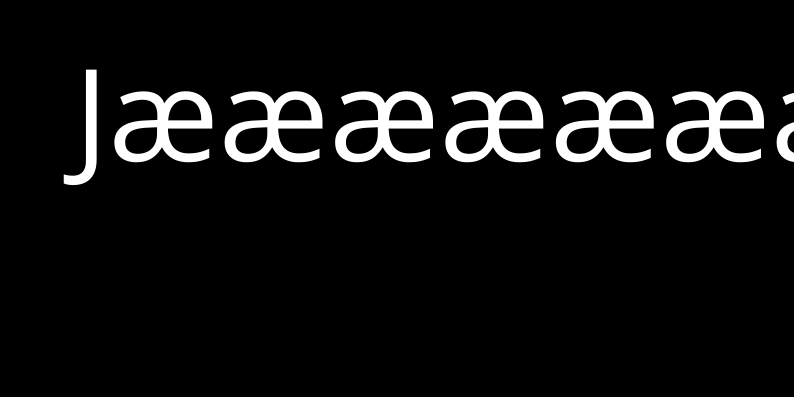
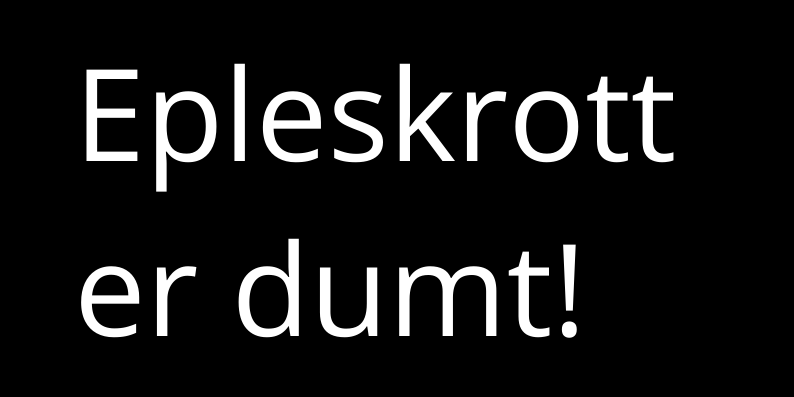
Before and after one commit to LarsAndreasEk/larsandreasek.github.io, a plain HTML site: page index.html in a window 1280 px wide. Shown: the part 276-673 px from the top of the page, without its empty margins (486-1280 px from the left). Drawn offline with nearby package versions, Linux system fonts and the light colour scheme.

Commit message:
Update index.html

```diff
--- a/index.html
+++ b/index.html
@@ -23,6 +23,6 @@
          }    </style>
   </head>
 <body>
-  <div class="jaaaaa">Jæææææææ!</div>
+  <div class="jaaaaa">Epleskrott er dumt!</div>
 </body>
 </html>
```
